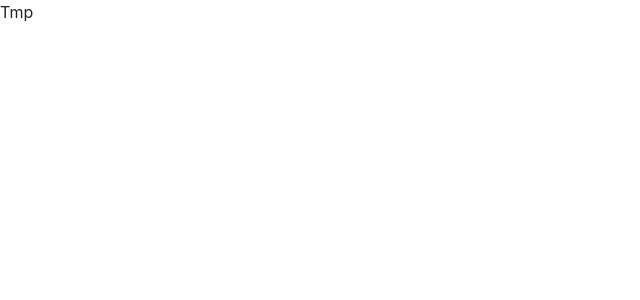
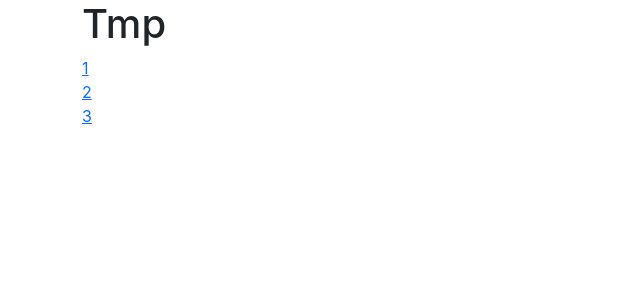
Before and after one commit to Shenpei0617/RESTfulAPI, a React (Create React App) app: page /tmp in a window 1280 px wide. Shown: the top 300 px of the page, without its empty margins (0-640 px from the left). Built offline with nearby package versions, Linux system fonts and the light colour scheme.

Commit message:
1107-Navbar連動

```diff
--- a/src/pages/Tmp.js
+++ b/src/pages/Tmp.js
@@ -1,7 +1,19 @@
-import React from 'react'
+import { useParams,Link } from "react-router-dom"
 
 export default function Tmp() {
+  const{sid}=useParams();
   return (
-    <div>Tmp</div>
+    <div className="container">
+    <h1>Tmp{sid}</h1>
+    <div>
+      <Link to="/tmp/1">1</Link>
+    </div>
+    <div>
+        <Link to="/tmp/2">2</Link>
+      </div>
+      <div>
+        <Link to="/tmp/3">3</Link>
+      </div>
+    </div>
   )
 }
```
Also changed, not shown: src/components/Navbar.js (added, +52 -0 lines).
